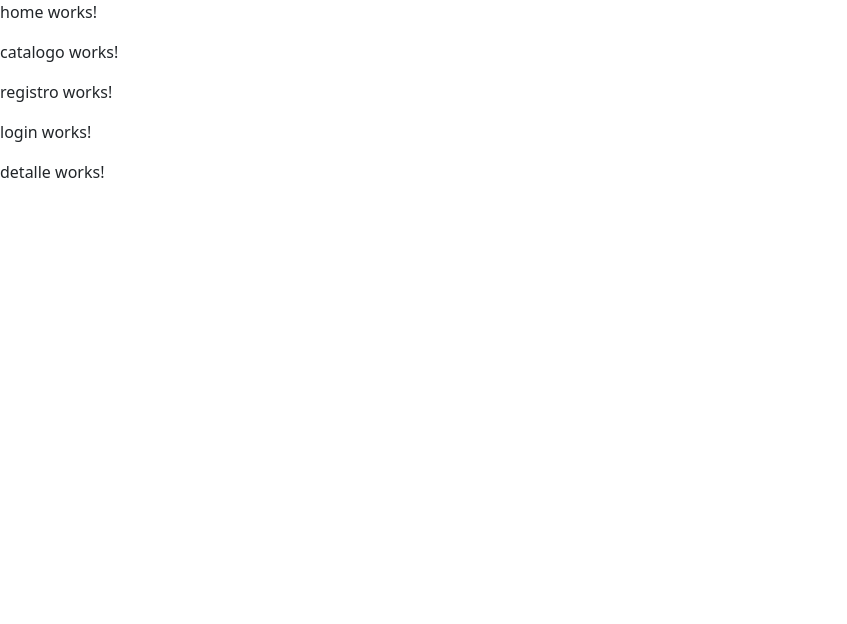
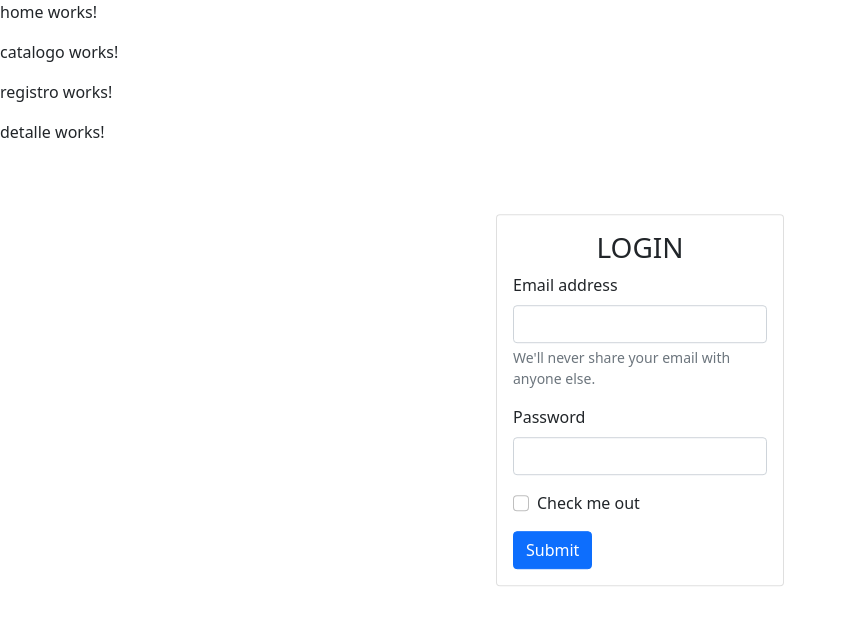
Before and after one commit to emanueljgomez/tp2, an Angular app: page / in a window 1280 px wide. Shown: the top 624 px of the page, without its empty margins (0-847 px from the left). Built offline with nearby package versions, Linux system fonts and the light colour scheme.

Commit message:
Modified Login component

```diff
--- a/src/app/login/login.component.html
+++ b/src/app/login/login.component.html
@@ -1 +1,21 @@
-<p>login works!</p>
+<div class="card position-absolute top-50 start-50 translate-middle" style="width: 18rem;">
+    <div class="card-body">
+<h3 class="text-center">LOGIN</h3>
+<form>
+    <div class="mb-3">
+      <label for="exampleInputEmail1" class="form-label">Email address</label>
+      <input type="email" class="form-control" id="exampleInputEmail1" aria-describedby="emailHelp">
+      <div id="emailHelp" class="form-text">We'll never share your email with anyone else.</div>
+    </div>
+    <div class="mb-3">
+      <label for="exampleInputPassword1" class="form-label">Password</label>
+      <input type="password" class="form-control" id="exampleInputPassword1">
+    </div>
+    <div class="mb-3 form-check">
+      <input type="checkbox" class="form-check-input" id="exampleCheck1">
+      <label class="form-check-label" for="exampleCheck1">Check me out</label>
+    </div>
+    <button type="submit" class="btn btn-primary">Submit</button>
+  </form>
+</div>
+</div>
```
